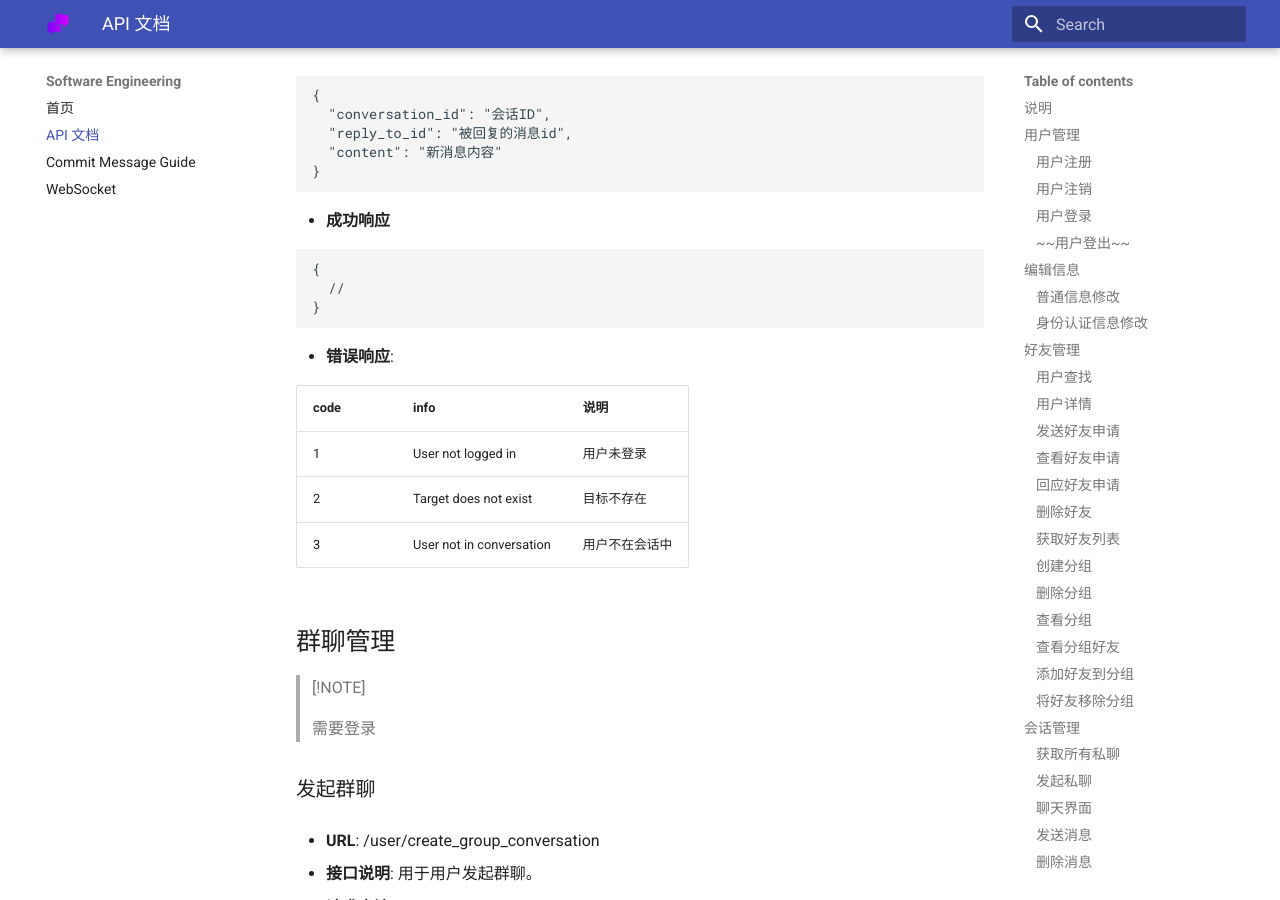
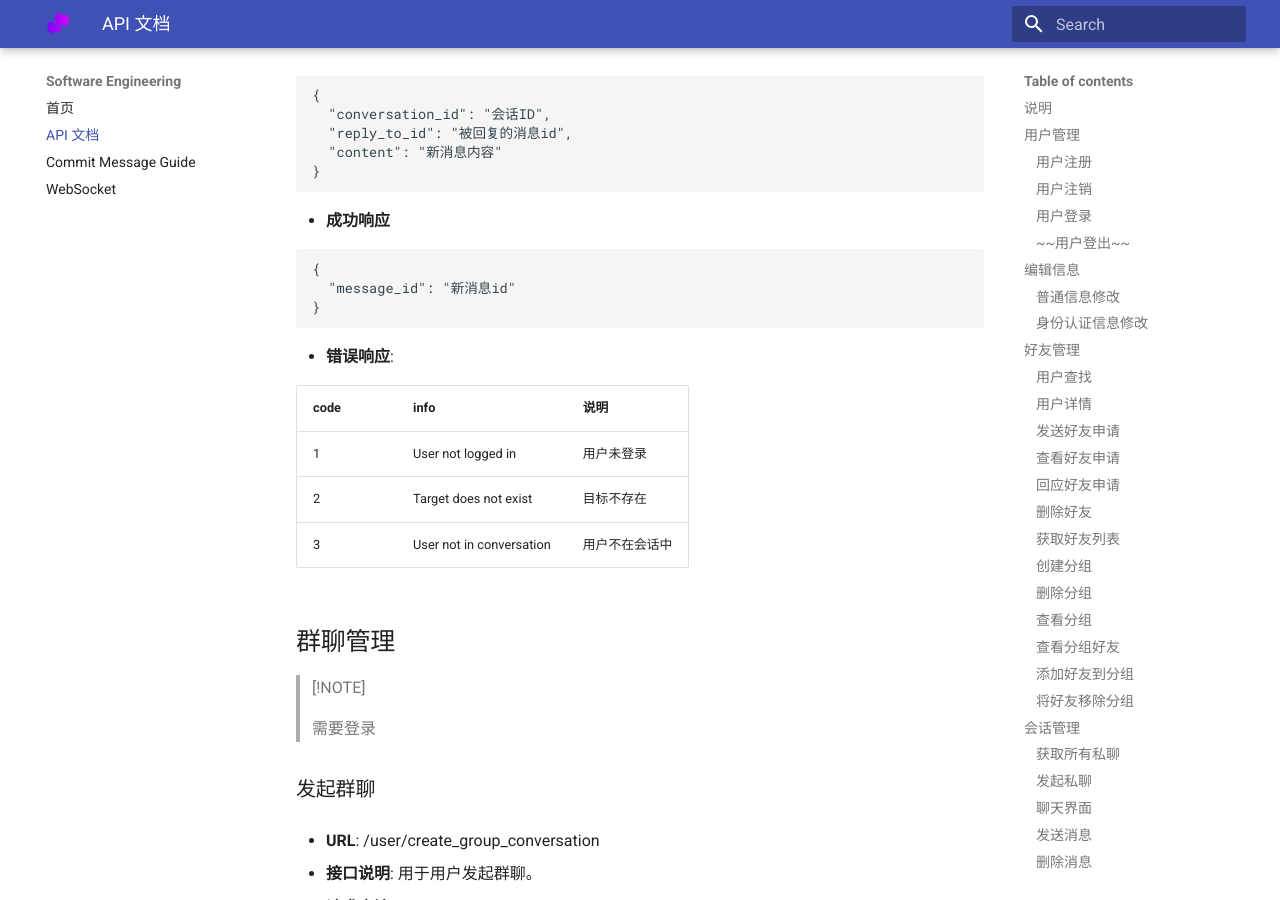
Before and after one commit to zhennan1/software-engineering, an MkDocs documentation site: the page built from docs/api.md, in a window 1280 px wide and 900 px high, scrolled down 21995 px. Built offline with MkDocs 1.6.1 and Material for MkDocs 9.7.7, drawn with Linux system fonts in a browser that asks for light colours.

Commit message:
Update api doc

````diff
--- a/docs/api.md
+++ b/docs/api.md
@@ -995,7 +995,7 @@ GET /user/conversation/1?member_id=2
 
 ```json
 {
-  //
+  "message_id": "新消息id"
 }
 ```
 
````
